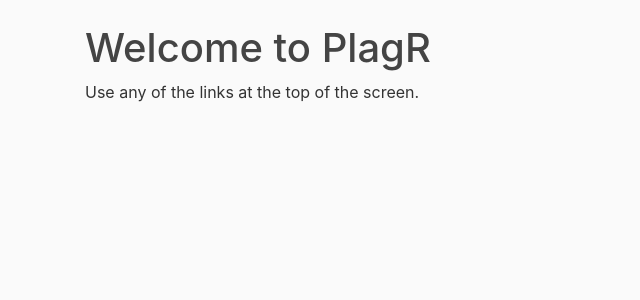
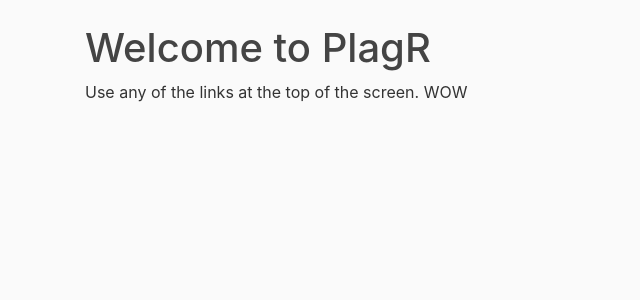
Before and after one commit to ISE-Project-2022/PlagR-OldCode, a Flask app: page /home/ in a window 1280 px wide. Shown: the part 56-356 px from the top of the page, without its empty margins (0-640 px from the left). Run offline with Flask 2, Linux system fonts and the light colour scheme; some libraries are stand-ins or nearby versions.

Commit message:
Testing Kraken 7
Het WOW bygesit.

```diff
--- a/templates/home.html
+++ b/templates/home.html
@@ -3,5 +3,6 @@
 <h1> Welcome to PlagR </h1>
     <body>
         Use any of the links at the top of the screen.
+        WOW
     </body>
 {% endblock content %}
```
